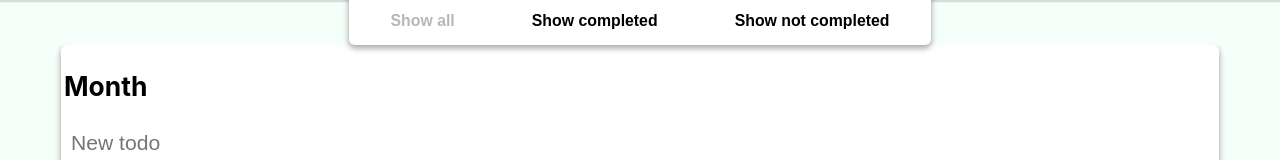
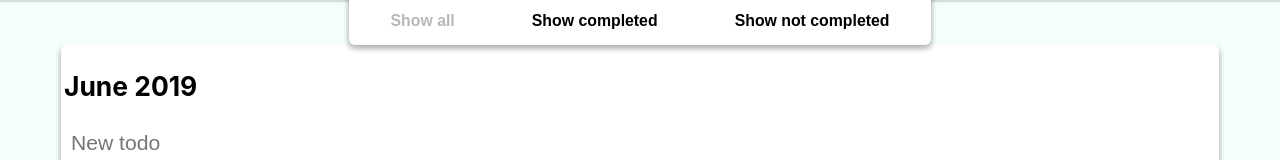
Before and after one commit to d-kowalik/todo-calendar, a React (Create React App) app: page / in a window 1280 px wide. Shown: the part 414-574 px from the top of the page. Built offline with nearby package versions, Linux system fonts and the light colour scheme.

Commit message:
Display currently selected month in MonthBlock

```diff
--- a/src/components/MonthBlock.js
+++ b/src/components/MonthBlock.js
@@ -3,10 +3,10 @@ import AddTodoFormContainer from '../containers/AddTodoContainer'
 import TodoList from './TodoList'
 import { connect } from 'react-redux'
 
-const MonthBlock = ({ todos }) => {
+const MonthBlock = ({ todos, selectedMonth }) => {
   return (
     <div className="MonthBlock Block">
-      <h2>Month</h2>
+      <h2>{selectedMonth}</h2>
       <AddTodoFormContainer />
       <TodoList todos={todos} />
     </div>
@@ -15,7 +15,8 @@ const MonthBlock = ({ todos }) => {
 
 const mapStateToProps = state => {
   return {
-    todos: state.todosByDate[state.selectedMonth]
+    todos: state.todosByDate[state.selectedMonth],
+    selectedMonth: state.selectedMonth
   }
 }
 
```
